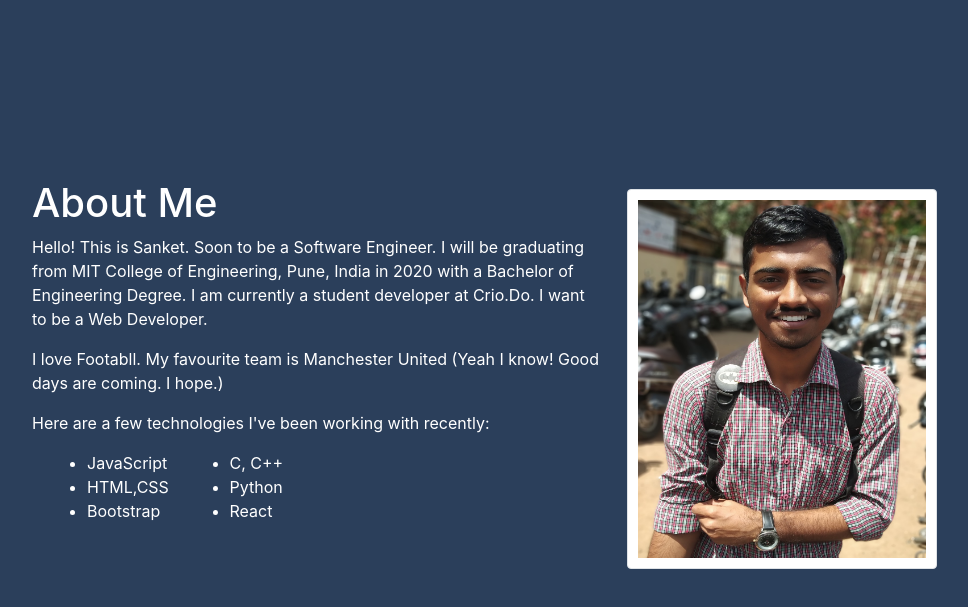
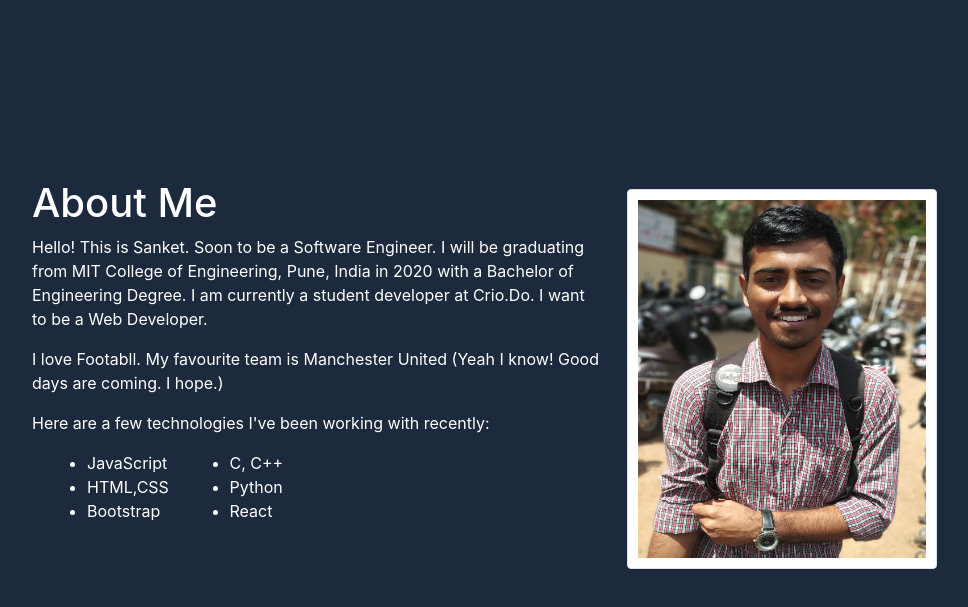
Before and after one commit to manmodesanket/my_website, a website: page index.html in a window 1280 px wide. Shown: the part 683-1290 px from the top of the page, without its empty margins (38-1006 px from the left). Drawn offline with nearby package versions, Linux system fonts and the light colour scheme.

Commit message:
margins changes

```diff
--- a/style/styles.css
+++ b/style/styles.css
@@ -1,5 +1,5 @@
 body{
-    background-color: rgba(41, 61, 90, 0.99);
+    background-color: rgba(27, 39, 58, 0.99);
 }
 .navigation *{
     background-color: rgba(41, 61, 90, 0.99);
@@ -32,7 +32,7 @@ body{
 
 .about {
     color: white;
-    margin-bottom: 200px;
+    margin-bottom: 250px;
 }
 
 .profile_image *{
```
